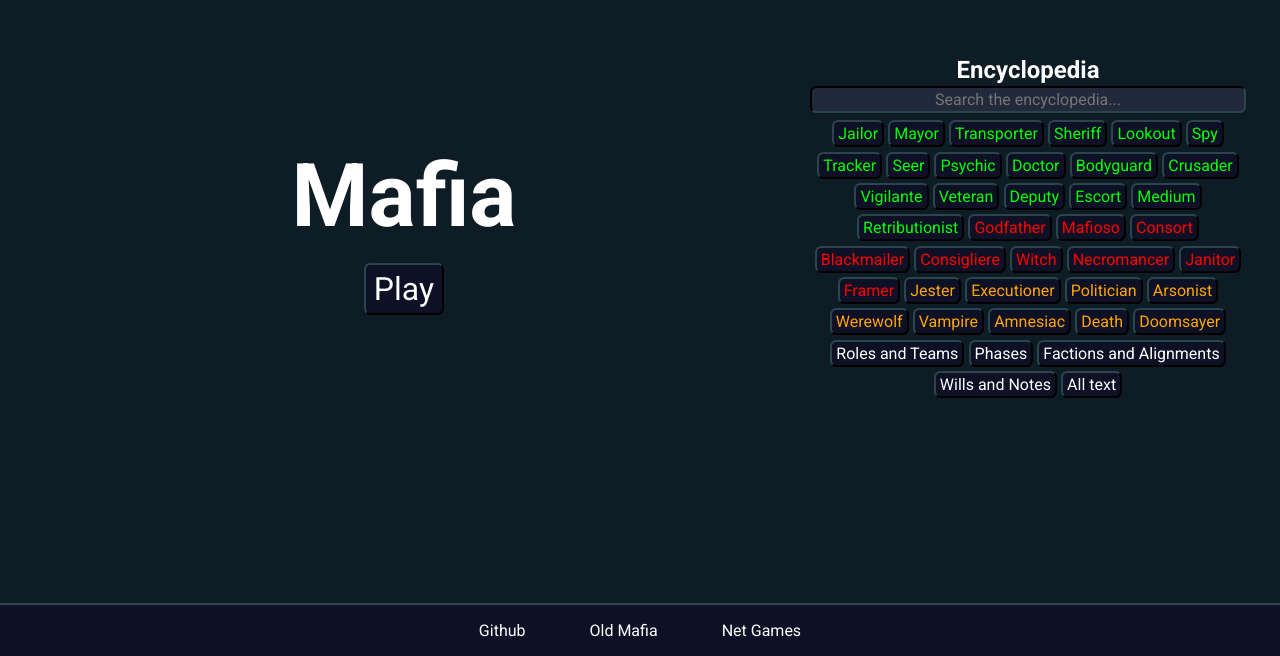
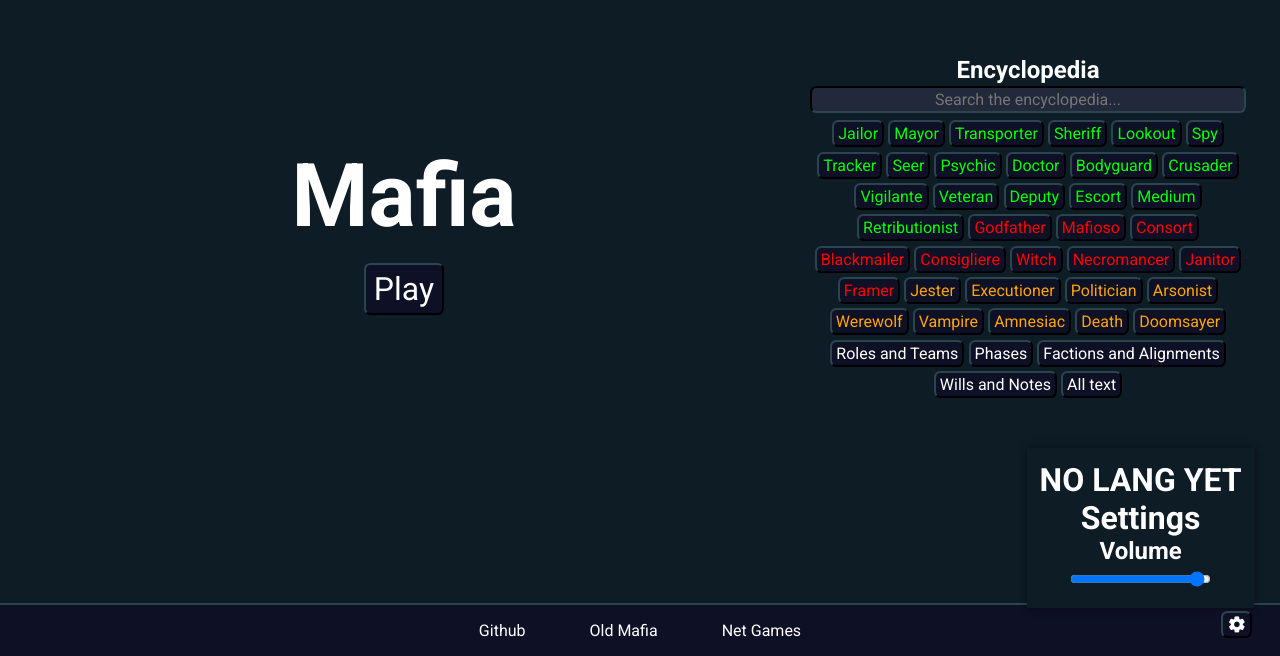
Before and after one commit to mafia-rust/mafia, a React (Create React App) app in the folder client/: page / in a window 1280 px wide. Shown: the part 144-800 px from the top of the page. Built offline with nearby package versions, Linux system fonts and the light colour scheme.

Commit message:
add back in settings menu

```diff
--- a/client/src/menu/Anchor.tsx
+++ b/client/src/menu/Anchor.tsx
@@ -15,6 +15,7 @@ type AnchorState = {
     error: JSX.Element | null,
     rejoinCard: JSX.Element | null,
 
+    volume: number,
     audio: HTMLAudioElement
 }
 
@@ -30,18 +31,9 @@ export default class Anchor extends React.Component<AnchorProps, AnchorState> {
             error: null,
             rejoinCard: null,
 
+            volume: 0.5,
             audio: new Audio()
         }
-
-        this.state.audio.addEventListener("ended", () => {
-            console.log("Playing audio: " + Anchor.instance.state.audio.src);
-            let playPromise = Anchor.instance.state.audio.play();
-            playPromise.then(() => {
-            }).catch((error) => {
-                console.log("Audio failed to play: " + error);
-            });
-        });
-        this.state.audio.volume = 0.5;
     }
 
     componentDidMount() {
@@ -81,7 +73,12 @@ export default class Anchor extends React.Component<AnchorProps, AnchorState> {
         if(src === null) return;
         Anchor.instance.setState({audio: new Audio(src)}, () => {
             console.log("Playing audio: " + Anchor.instance.state.audio.src);
+            Anchor.instance.state.audio.volume = Anchor.instance.state.volume;
             Anchor.startAudio();
+            Anchor.instance.state.audio.addEventListener("ended", () => {
+                console.log("Playing audio: " + Anchor.instance.state.audio.src);
+                Anchor.startAudio();
+            });
         });
     }
     static startAudio() {
@@ -113,7 +110,7 @@ export default class Anchor extends React.Component<AnchorProps, AnchorState> {
             {this.state.content}
             {this.state.error}
             {this.state.rejoinCard}
-            {/* <Settings
+            <Settings
                 volume={this.state.audio.volume}
                 onVolumeChange={(volume) => {
                     this.state.audio.volume = volume
@@ -121,7 +118,7 @@ export default class Anchor extends React.Component<AnchorProps, AnchorState> {
                     this.forceUpdate();
                 }}
             />
-            <button className="material-icons-round settings-button" onClick={() => {}}>settings</button> */}
+            <button className="material-icons-round settings-button" onClick={() => {}}>settings</button>
         </div>
     }
 
--- a/client/src/menu/Settings.tsx
+++ b/client/src/menu/Settings.tsx
@@ -1,4 +1,5 @@
 import React from 'react';
+import "./settings.css";
 
 type SettingsProps = {
     volume: number, // 0-1
@@ -22,8 +23,8 @@ export default class Settings extends React.Component<SettingsProps, SettingsSta
     render(): React.ReactNode {
         //volume slider
         return (
-            <div>
-                <div className="settings">
+            <div className="settings slide-in">
+                <div >
                     <div className="settingsTitle">
                         <h1>NO LANG YET</h1>
                         <h1>Settings</h1>
--- a/client/src/menu/anchor.css
+++ b/client/src/menu/anchor.css
@@ -62,3 +62,11 @@
 @keyframes slide-in {
     100% { transform: translateX(0%); }
 }
+
+.settings-button {
+    position: fixed;
+    right: 2%;
+    bottom: 2%;
+    height: fit-content;
+    width: fit-content;
+}
--- a/client/src/menu/settings.css
+++ b/client/src/menu/settings.css
@@ -1,30 +1,23 @@
+
 .settings {
+    position: fixed;
     display: flex;
     flex-direction: column;
-  justify-content: center;
-  align-items: center;
-  height: 100%;
-
-  position: fixed;
-  right: 5%;
-  top: 10%;
+    right: 2%;
+    bottom: 6%;
     height: fit-content;
-  width: 20%;
-  min-width: 15rem;
+    min-width: fit-content;
     box-shadow: 0 0 .5rem #0007;
 
-  border-radius: 0.4rem;
-  border-style: solid;
-  padding: .5rem;
-  background-color: var(--secondary-color);
+    padding: .8rem;
+    background-color: var(--background-color);
     border-color: var(--primary-border-color);
-  border-bottom-color: black;
-  border-right-color: black;
-  border-width: .13rem;
-  color: white;
 
     /* Start off the page and slide in */
     transform: translateX(100%);
     animation: slide-in 0.5s forwards;
     -webkit-animation: slide-in 0.5s forwards;
 }
+@keyframes slide-in {
+    100% { transform: translateX(0%); }
+}
```
Lines whose indentation alone changed are shown as unchanged.
